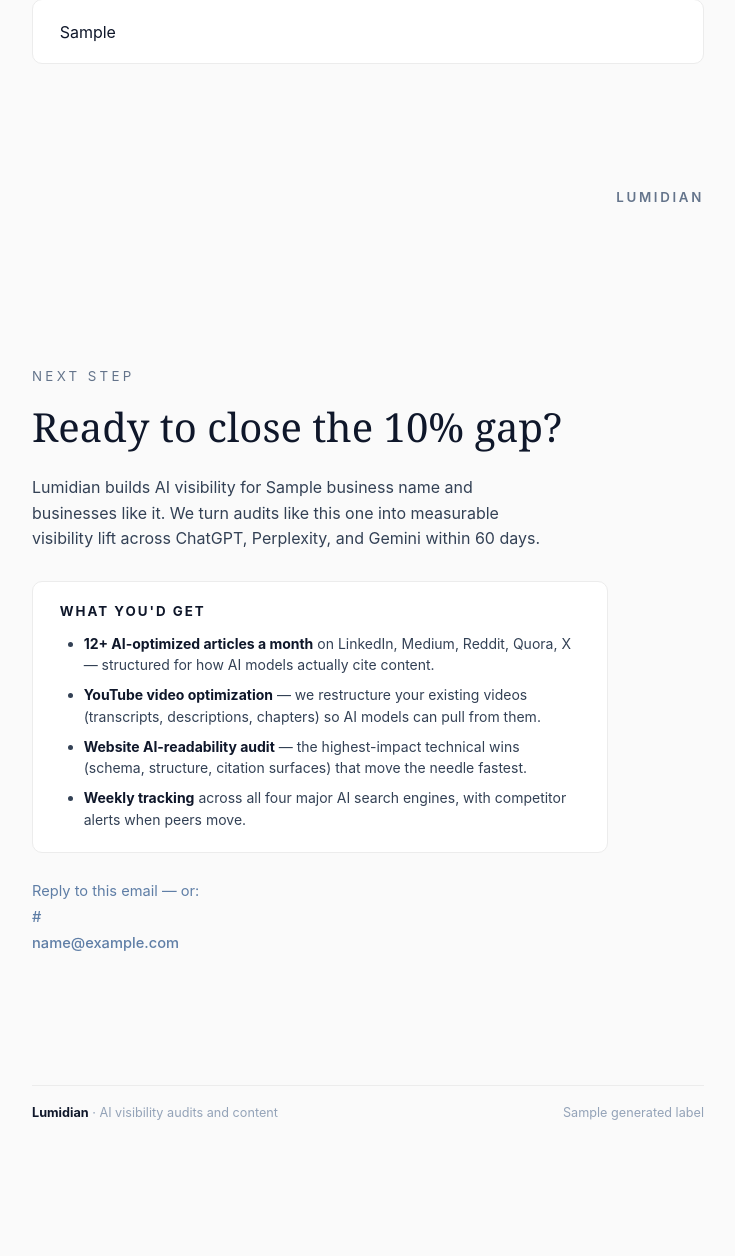
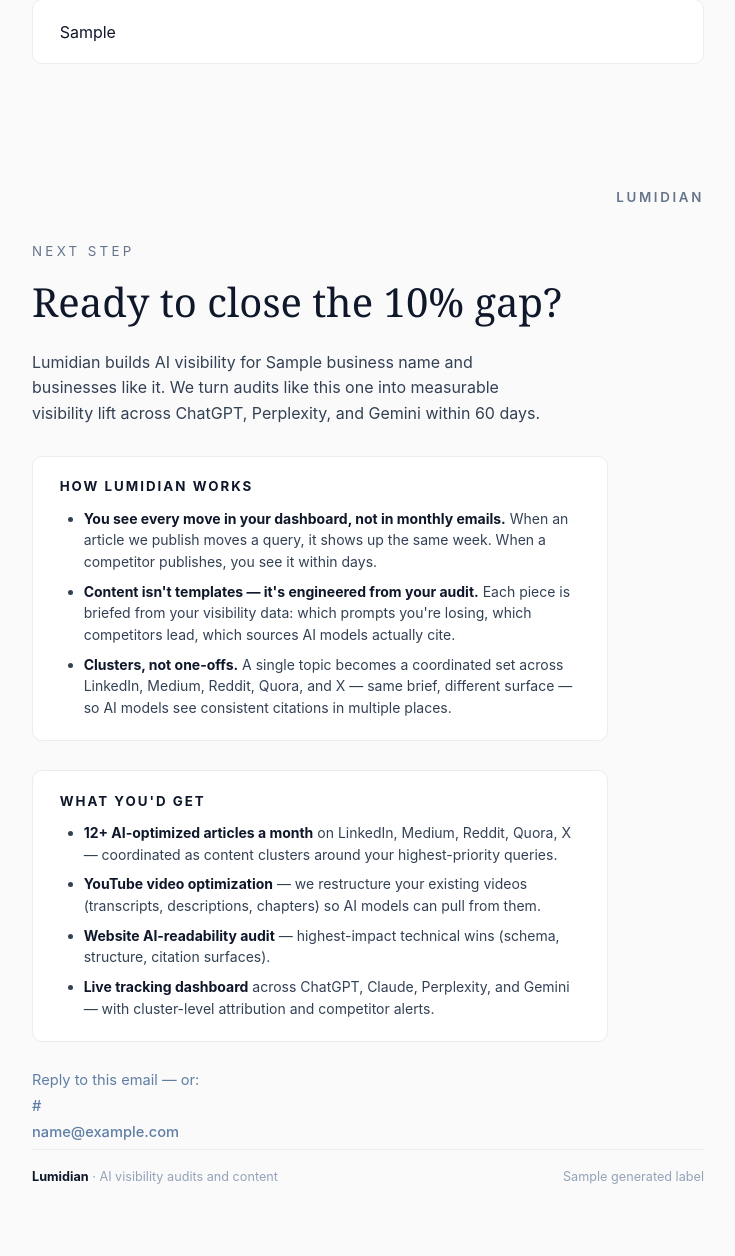
Before and after one commit to elkenturner/Lumidian, a Python web app: template backend/app/services/prospect_audit/templates/prospect_audit.html.j2 in a window 1280 px wide. Shown: the part 2508-3764 px from the top of the page, without its empty margins (40-775 px from the left). Before the commit the page ends 3628 px from the top, so only its background shows below. Run offline with Jinja, Linux system fonts and the light colour scheme; the template is opened without the code that fills it: most values are stand-ins (such as "Sample title", 1, 10 or a date in 2020); grey boxes marked "Sample" are stand-in pictures.

Commit message:
feat(prospect-audit): position Lumidian platform on CTA + recommendations
Adds a 'How Lumidian works' block above the offer block on the CTA page,
framing the platform as tangible client benefit:
- Live dashboard visibility (not monthly emails)
- Content engineered from audit data (not templates)
- Coordinated clusters (not one-offs)

Updates the LLM recommendations system prompt so Sonnet can reference
cluster-level dashboard attribution when tying recs to deliverables.

Result-framed for B2C prospects: 'you see every move' rather than
'we built software.'

```diff
--- a/backend/app/services/prospect_audit/templates/prospect_audit.html.j2
+++ b/backend/app/services/prospect_audit/templates/prospect_audit.html.j2
@@ -280,12 +280,21 @@
     </div>
 
     <div class="offer-block">
+      <div class="offer-title">How Lumidian works</div>
+      <ul>
+        <li><strong>You see every move in your dashboard, not in monthly emails.</strong> When an article we publish moves a query, it shows up the same week. When a competitor publishes, you see it within days.</li>
+        <li><strong>Content isn't templates — it's engineered from your audit.</strong> Each piece is briefed from your visibility data: which prompts you're losing, which competitors lead, which sources AI models actually cite.</li>
+        <li><strong>Clusters, not one-offs.</strong> A single topic becomes a coordinated set across LinkedIn, Medium, Reddit, Quora, and X — same brief, different surface — so AI models see consistent citations in multiple places.</li>
+      </ul>
+    </div>
+
+    <div class="offer-block">
       <div class="offer-title">What you'd get</div>
       <ul>
-        <li><strong>12+ AI-optimized articles a month</strong> on LinkedIn, Medium, Reddit, Quora, X — structured for how AI models actually cite content.</li>
+        <li><strong>12+ AI-optimized articles a month</strong> on LinkedIn, Medium, Reddit, Quora, X — coordinated as content clusters around your highest-priority queries.</li>
         <li><strong>YouTube video optimization</strong> — we restructure your existing videos (transcripts, descriptions, chapters) so AI models can pull from them.</li>
-        <li><strong>Website AI-readability audit</strong> — the highest-impact technical wins (schema, structure, citation surfaces) that move the needle fastest.</li>
-        <li><strong>Weekly tracking</strong> across all four major AI search engines, with competitor alerts when peers move.</li>
+        <li><strong>Website AI-readability audit</strong> — highest-impact technical wins (schema, structure, citation surfaces).</li>
+        <li><strong>Live tracking dashboard</strong> across ChatGPT, Claude, Perplexity, and Gemini — with cluster-level attribution and competitor alerts.</li>
       </ul>
     </div>
 
```
Also changed, not shown: backend/app/services/prospect_audit/recommendations.py (+4 -4 lines).
